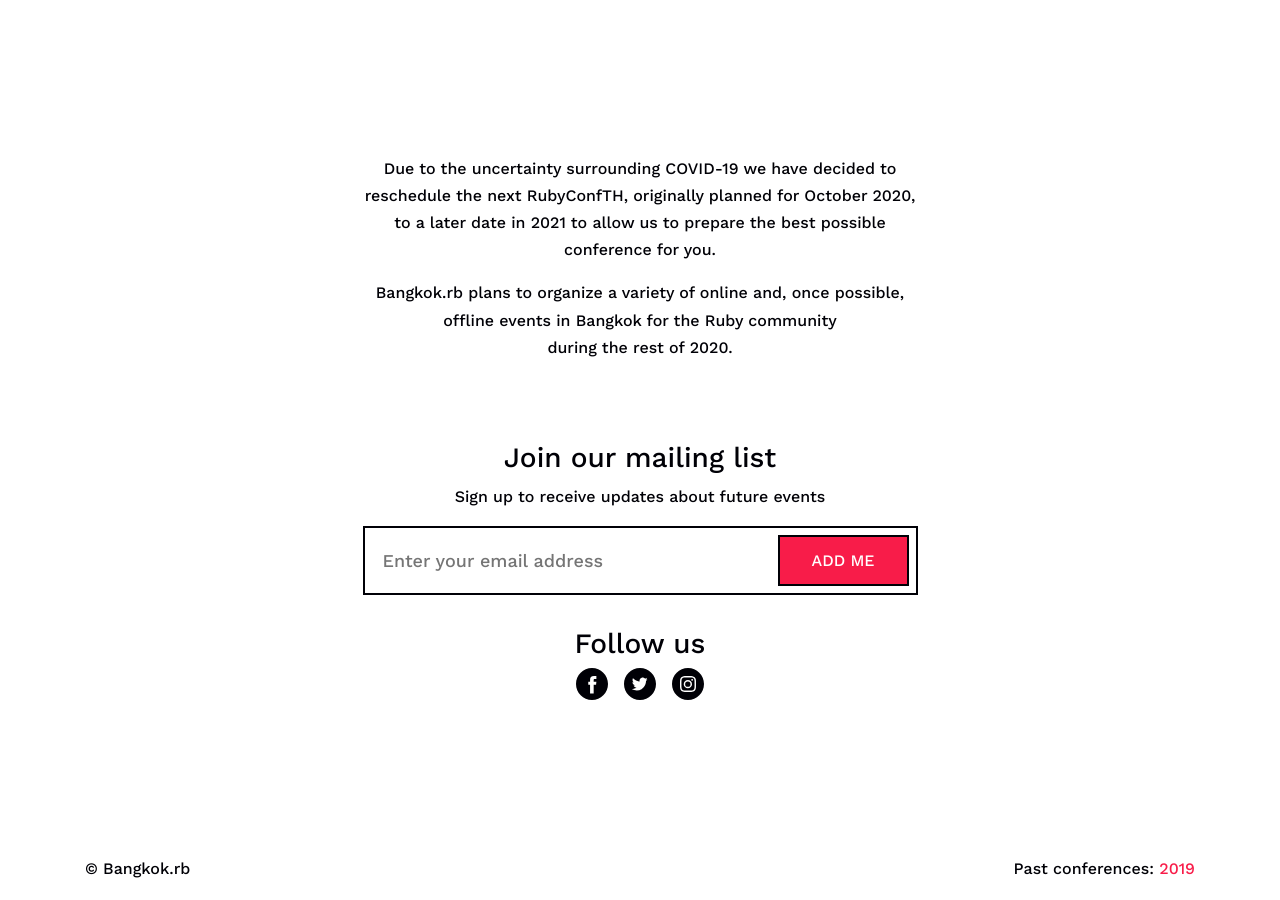
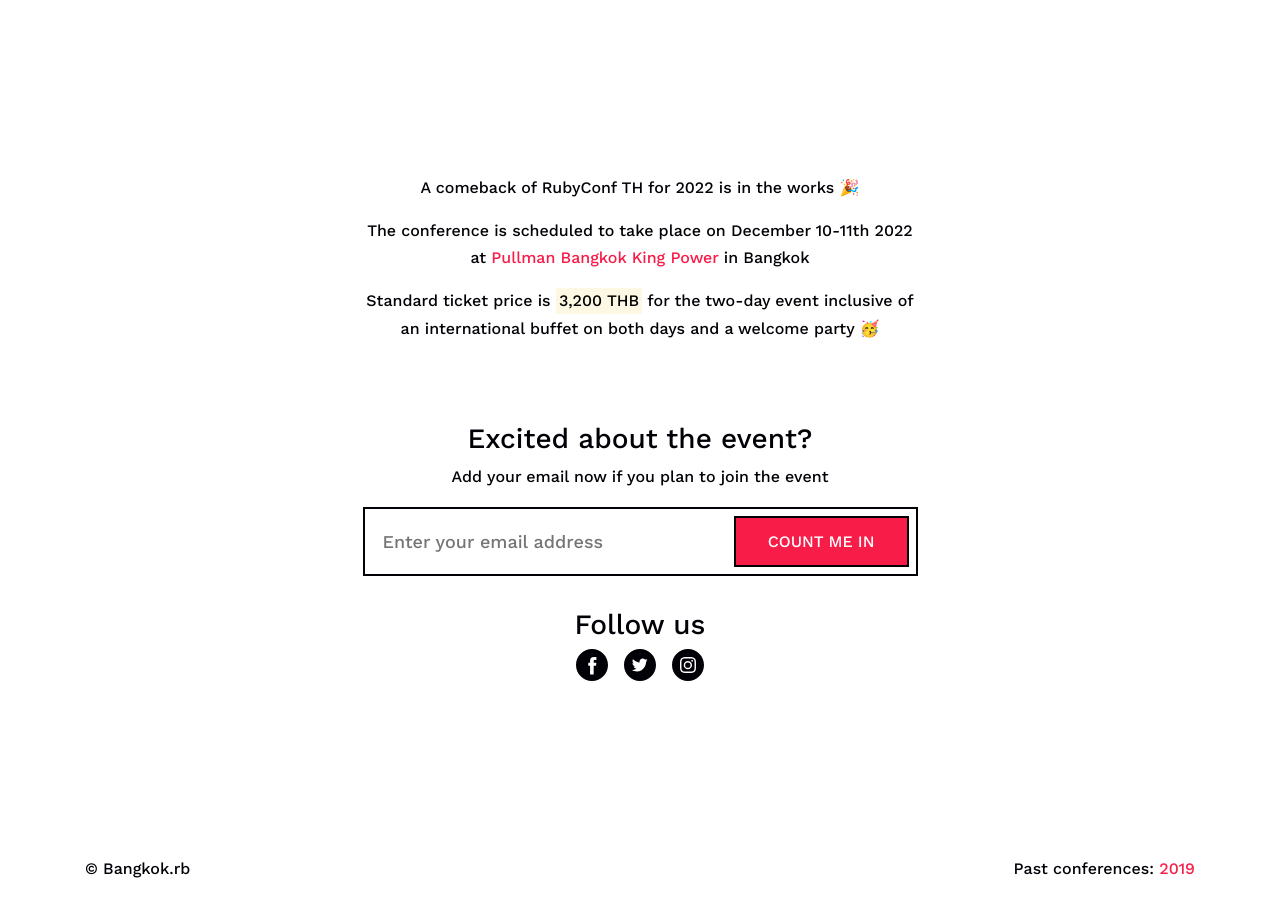
Before and after one commit to bangkokrb/rubyconfth, a Jekyll site: the page built from index.md, in a window 1280 px wide. Built offline with Jekyll 4.4.1, drawn with Linux system fonts in a browser that asks for light colours; comment, search, counter and statistics services are not loaded.

Commit message:
Add text content for the email registration

```diff
--- a/_includes/form-mailing-list.html
+++ b/_includes/form-mailing-list.html
@@ -4,5 +4,5 @@
     <!-- real people should not fill this in and expect good things - do not remove this or risk form bot signups-->
     <div style="position: absolute; left: -5000px;" aria-hidden="true"><input type="text" name="b_fd4a02525718b1d58ebaed6a0_4af9421776" tabindex="-1" value=""></div>
   </div>
-  <button type="submit" class="form-mailing-list__btn btn btn--primary">Add me</button>
+  <button type="submit" class="form-mailing-list__btn btn btn--primary">Count me in</button>
 </form>
--- a/index.md
+++ b/index.md
@@ -5,13 +5,14 @@
 ---
 
 <section class="cancellation-announcement">
-  <p>Due to the uncertainty surrounding COVID-19 we have decided to reschedule the next RubyConfTH, originally planned for October 2020, to a later date in 2021 to allow us to prepare the best possible conference for you.</p>
-  <p>Bangkok.rb plans to organize a variety of online and, once possible, offline events in Bangkok for the Ruby community <br /> during the rest of 2020.</p>
+  <p>A comeback of RubyConf TH for 2022 is in the works 🎉</p>
+  <p>The conference is scheduled to take place on December 10-11th 2022 at <a href="https://www.pullmanbangkokkingpower.com/">Pullman Bangkok King Power</a> in Bangkok</p>
+  <p>Standard ticket price is <mark>3,200 THB</mark> for the two-day event inclusive of an international buffet on both days and a welcome party 🥳</p>
 </section>
 
 <section class="mailing-list">
-  <h3>Join our mailing list</h3>
-  <p class="mailing-list__text">Sign up to receive updates about future events</p>
+  <h3>Excited about the event?</h3>
+  <p class="mailing-list__text">Add your email now if you plan to join the event</p>
 
   {% include form-mailing-list.html %}
 </section>
```
